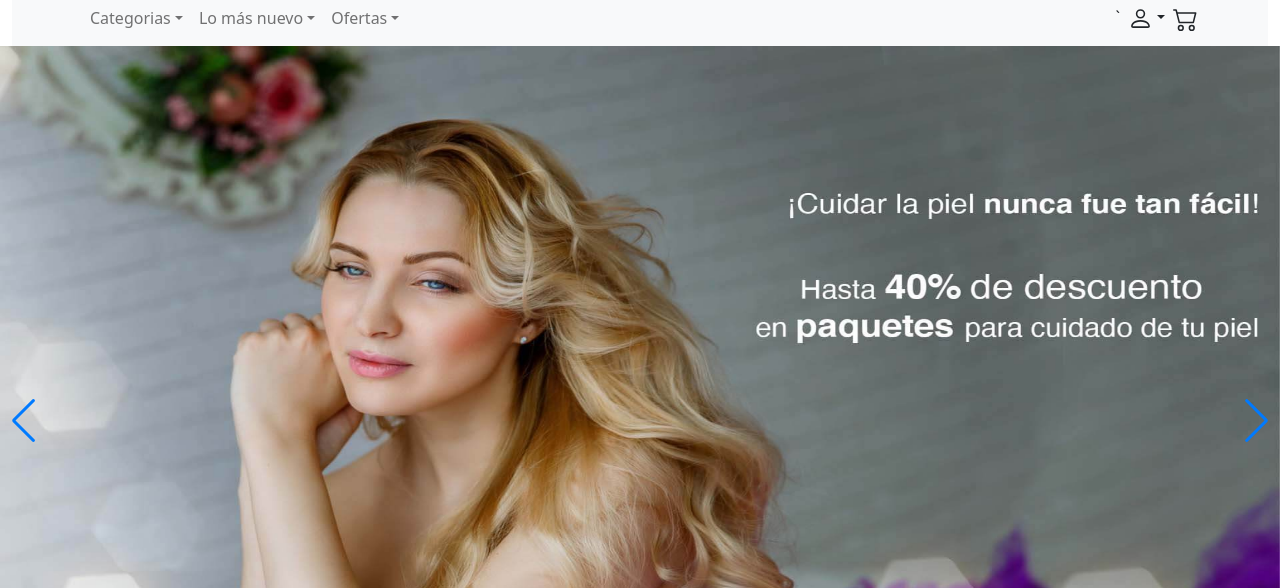
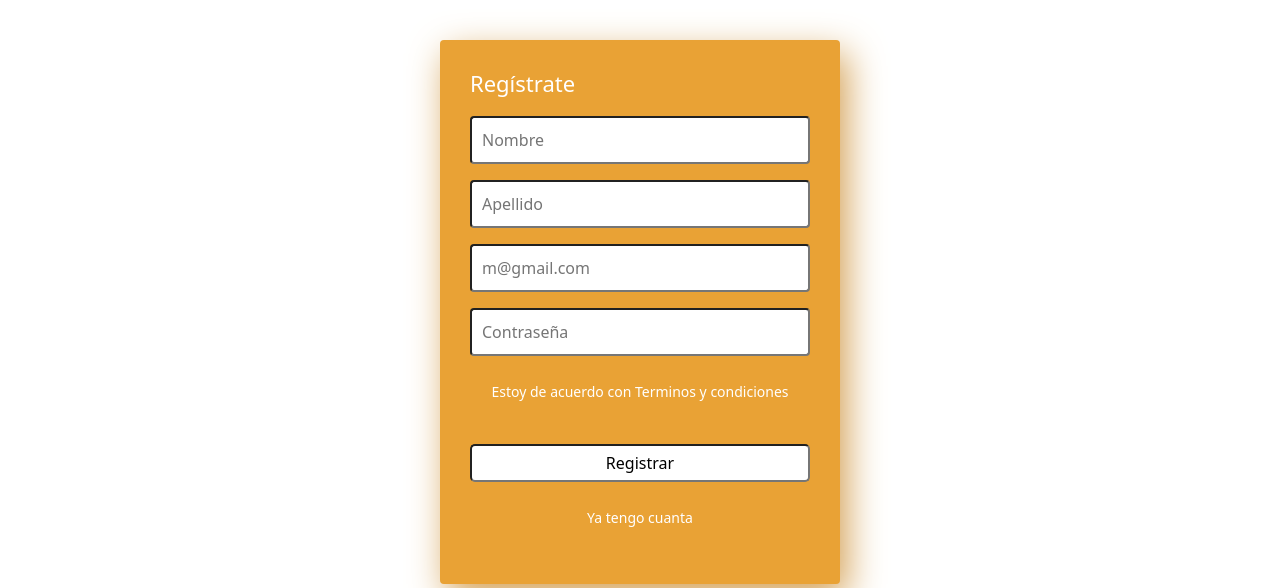
Before and after one commit to MeliBis/kamtali-ecommerce, a React (Create React App) app: page /registro in a window 1280 px wide. Before the commit this address led to /. Shown: the part 132-720 px from the top of the page. Built offline with nearby package versions, Linux system fonts and the light colour scheme.

Commit message:
pag, componente, estilos registro agregados

```diff
--- a/src/components/NavBarPrincipal.jsx
+++ b/src/components/NavBarPrincipal.jsx
@@ -24,4 +24,4 @@ const NavBarPrincipal = () => {
   )
 }
 
-export default NavBarPrincipal
+export default NavBarPrincipal;
--- a/src/components/Publicidad1.jsx
+++ b/src/components/Publicidad1.jsx
@@ -5,7 +5,7 @@ const Publicidad1 = () => {
     <>
       <nav className="navbar bg-primary text-white mb-5">
         <div className="container-fluid">
-          <a className="navbar-brand col-sm-12 d-flex justify-content-center" href="#">
+          <a className="navbar-brand col-sm-12 d-flex justify-content-center text-white" href="#">
             {/* <img
               src="/docs/5.2/assets/brand/bootstrap-logo.svg"
               alt
--- /dev/null
+++ b/src/components/Registro.jsx
@@ -0,0 +1,23 @@
+import React from 'react'
+import '../styles/estiloRegistro.css'
+
+function Registro() {
+  return (
+    <>
+
+        <section className='form-register'>
+            <h1>Regístrate</h1>
+            <input className='controls' type="text" name='nombre' id='nombre' placeholder="Nombre" />
+            <input className='controls' type="text" name='apellido' id='apellido' placeholder="Apellido" />
+            <input className='controls' type="email" name='email' id='email' placeholder="m@gmail.com" />
+            <input className='controls' type="password" name='contrasena' id='contrasena' placeholder="Contraseña"  />
+            <p className='link-cuenta'>Estoy de acuerdo  con <a href="/">Terminos y condiciones</a></p>
+            <input className=' boton' type="submit " value='Registrar'/>
+            <p className='link-cuenta'><a href="/">Ya tengo cuanta</a></p>
+          </section>
+
+    </>
+  )
+}
+
+export default Registro
--- a/src/pages/HomePage.jsx
+++ b/src/pages/HomePage.jsx
@@ -10,7 +10,7 @@ import Publicidad1 from '../components/Publicidad1'
 const HomePage = () => {
   return (
     <>
-    <NavBar0/>
+      <NavBar0/>
       <NavBarPrincipal/>
       <NavBar/>
       <SectionSlide1/>
--- /dev/null
+++ b/src/pages/RegistroPage.jsx
@@ -0,0 +1,20 @@
+import React from 'react'
+import '..//styles/estiloRegistro.css'
+import NavBarPrincipal from '../components/NavBarPrincipal'
+
+import NavBar from '../components/NavBar'
+import Registro from '../components/Registro'
+import Footer from '../components/Footer'
+
+const RegistroPage = () => {
+  return (
+    <>
+        <NavBarPrincipal/>
+        <NavBar/>
+        <Registro/>
+        <Footer/>
+    </>
+  )
+}
+
+export default RegistroPage
--- a/src/router/AppRouter.jsx
+++ b/src/router/AppRouter.jsx
@@ -6,8 +6,10 @@ Routes,
 Navigate,
 NavLink,
 } from 'react-router-dom'
+import HomePage from '../pages/HomePage'
+import RegistroPage from '../pages/RegistroPage'
+import Registro from '../pages/RegistroPage'
 
-import HomePage from '../pages/HomePage'
 
 const AppRouter = () => {
   return (
@@ -15,6 +17,7 @@ const AppRouter = () => {
     <Router>
         <Routes>
             <Route path="/" element={<HomePage />}/>
+            <Route path="/registro" element={<RegistroPage />}/>
 
             <Route path="/*" element={<Navigate to="/" />} />
 
--- /dev/null
+++ b/src/styles/estiloRegistro.css
@@ -0,0 +1,61 @@
+:root{
+    --main-color:#2c77b8;
+    --acento:#e9a235;
+}
+*{
+    margin: 0;
+    padding: 0;
+    box-sizing: border-box;
+}
+
+
+.form-register{
+    width: 400px;
+    background-color: var(--acento);
+    padding: 30px;
+    margin: 50px auto;
+    border-radius: 4px;
+    color: #fff;
+    box-shadow: 7px 13px 37px #d4a053;
+
+}
+.form-register h1{
+    font-size: 22px;
+    margin-bottom: 20px;
+
+}
+.controls{
+    width: 100%;
+    padding: 10px;
+    border-radius:4px;
+    margin-bottom: 16px;
+}
+.form-register p{
+    height: 40px;
+    text-align: center;
+    font-size: 14px;
+
+}
+.form-register a{
+    color:#fff;
+    text-decoration: none;
+    line-height: 40px;
+}
+.form-register .boton{
+    width: 100%;
+    border-radius: 5px;
+    padding: 5px;
+    text-align: center;
+    margin: 16px 0;
+    font-size: 16px;
+}
+.form-register .boton:hover{
+    background-color:var(--main-color);
+    color: #fff;
+}
+.form-register .link-cuenta a:hover{
+    color:var(--main-color) ;
+}
+.form-register .link-acuerdo{
+    color: var(--main-color);
+}
```
